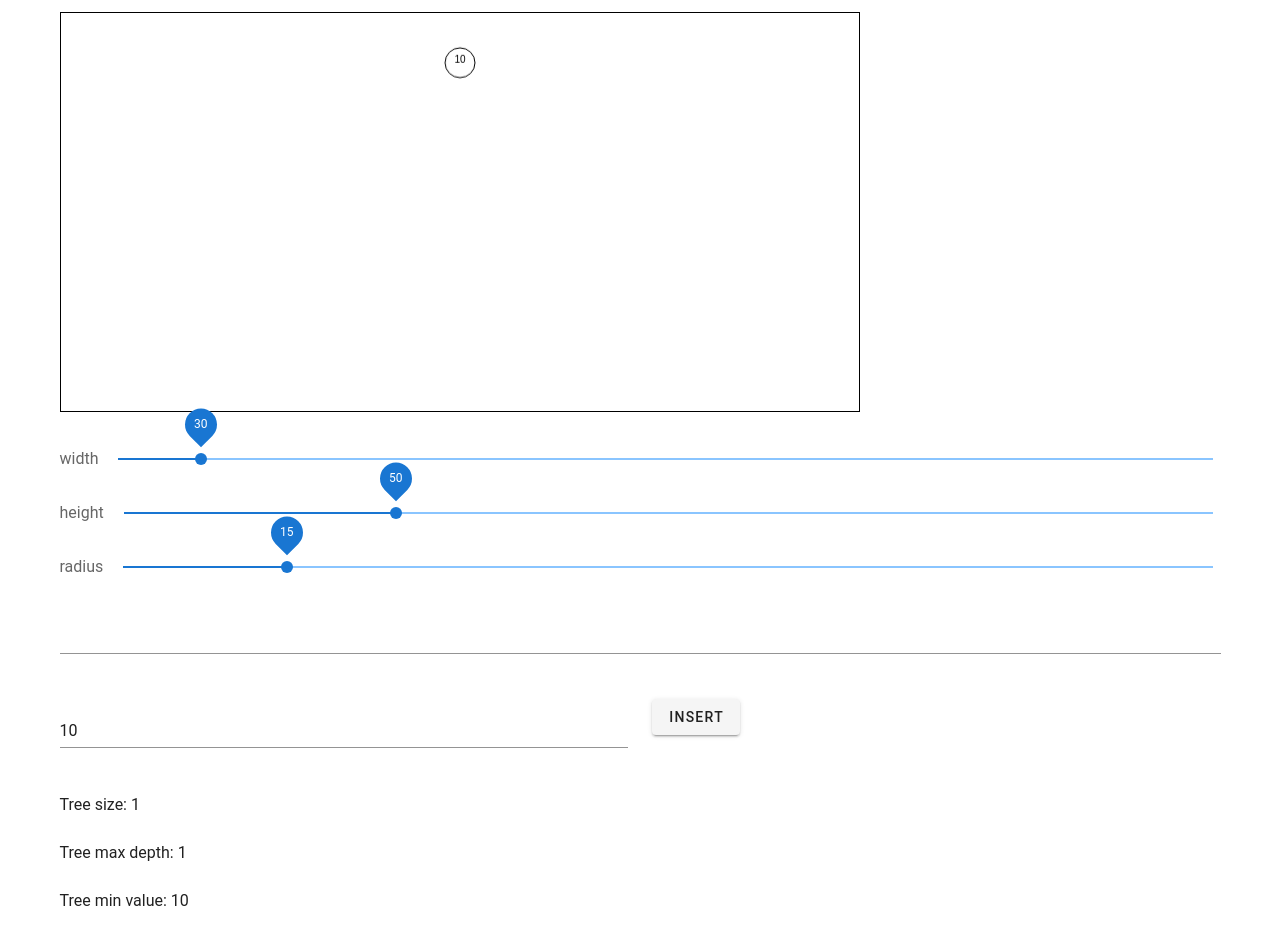
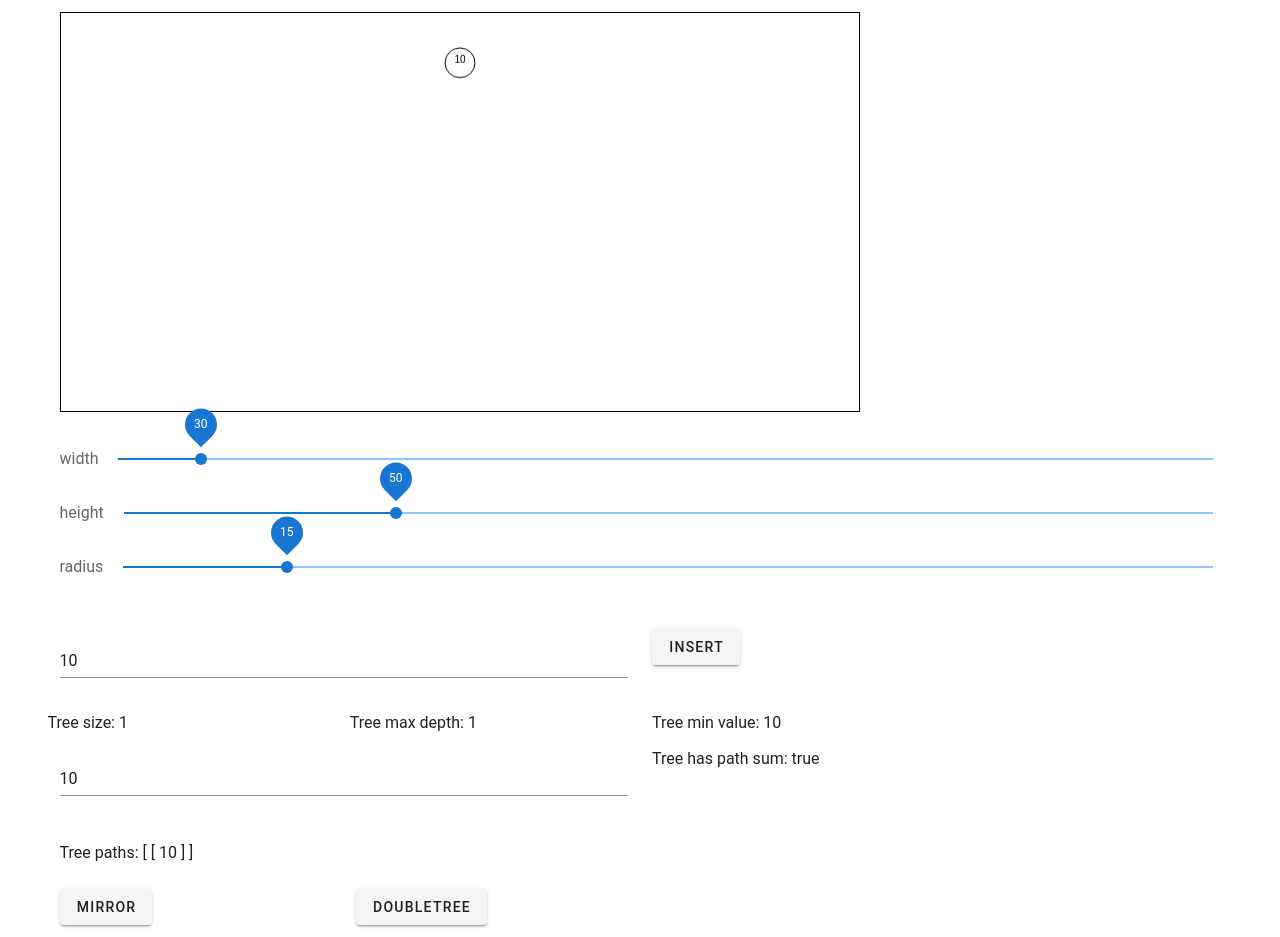
Before and after one commit to zydmayday/goodluck-schedule, a Vue app: page /#/learn-canvas in a window 1280 px wide. Built offline with nearby package versions, Linux system fonts and the light colour scheme; the HTML template or start-up script is replaced by a standard one.

Commit message:
Add some more functions

```diff
--- a/package.json
+++ b/package.json
@@ -11,6 +11,7 @@
   },
   "dependencies": {
     "core-js": "^3.6.5",
+    "ramda": "^0.27.1",
     "reflect-metadata": "^0.1.13",
     "register-service-worker": "^1.7.1",
     "vue": "^2.6.11",
--- a/src/components/atoms/BinaryTreeCanvasController.vue
+++ b/src/components/atoms/BinaryTreeCanvasController.vue
@@ -1,19 +1,45 @@
 <template>
   <v-row>
     <v-col md="6">
-      <v-text-field v-model="localNewValue"> </v-text-field>
+      <v-text-field type="number" v-model.number="localNewValue">
+      </v-text-field>
     </v-col>
     <v-col md="6">
       <v-btn @click="insert">INSERT</v-btn>
     </v-col>
+    <v-row>
+      <v-col md="3">
+        <span> Tree size: {{ treeSize }} </span>
+      </v-col>
+      <v-col md="3">
+        <span> Tree max depth: {{ treeMaxDepth }} </span>
+      </v-col>
+      <v-col md="3">
+        <span> Tree min value: {{ treeMinValue }} </span>
+      </v-col>
+    </v-row>
     <v-col md="12">
-      <span> Tree size: {{ treeSize }} </span>
+      <v-row>
+        <v-col md="6">
+          <v-text-field v-model="pathSum"></v-text-field>
+        </v-col>
+        <v-col md="6">
+          <span> Tree has path sum: {{ hasTreePathSum }} </span>
+        </v-col>
+      </v-row>
     </v-col>
     <v-col md="12">
-      <span> Tree max depth: {{ treeMaxDepth }} </span>
+      <span> Tree paths: {{ treePaths }} </span>
     </v-col>
     <v-col md="12">
-      <span> Tree min value: {{ treeMinValue }} </span>
+      <v-row>
+        <v-col md="3">
+          <v-btn @click="mirror">mirror</v-btn>
+        </v-col>
+        <v-col md="3">
+          <v-btn @click="doubleTree">doubleTree</v-btn>
+        </v-col>
+      </v-row>
     </v-col>
   </v-row>
 </template>
@@ -38,7 +64,24 @@ export default class BinaryTreeCanvasController extends Vue {
     return this.treeData.minValue();
   }
 
+  private get hasTreePathSum(): boolean {
+    return this.treeData.hasPathSum(this.pathSum);
+  }
+
+  private get treePaths(): number[][] {
+    return this.treeData.printPaths();
+  }
+
+  private mirror() {
+    this.treeData.mirror();
+  }
+
+  private doubleTree() {
+    this.treeData.doubleTree();
+  }
+
   private localNewValue = 10;
+  private pathSum = 10;
 
   @Emit("tree-insert")
   private insert() {
--- a/src/components/atoms/BinaryTreeCanvasMetadataController.vue
+++ b/src/components/atoms/BinaryTreeCanvasMetadataController.vue
@@ -20,7 +20,6 @@
         label="radius"
         thumb-label="always"
       ></v-slider>
-      <v-text-field v-model="newValue"> </v-text-field>
     </v-col>
   </v-row>
 </template>
--- a/src/types.ts
+++ b/src/types.ts
@@ -1,3 +1,5 @@
+import * as R from "ramda";
+
 export interface User {
   firstName: string;
   lastName: string;
@@ -44,8 +46,8 @@ export class TreeData {
 
   constructor(
     val: number,
-    left: TreeData | undefined,
-    right: TreeData | undefined
+    left: TreeData | undefined = undefined,
+    right: TreeData | undefined = undefined
   ) {
     this.val = val;
     this.left = left;
@@ -81,11 +83,58 @@ export class TreeData {
     );
   }
 
-  _minValue(node: TreeData): number {
+  private _minValue(node: TreeData): number {
     if (!node.left) {
       return node.val;
     }
     return this._minValue(node.left);
+  }
+
+  private _hasPathSum(node: TreeData | undefined, sum: number): boolean {
+    if (!node) {
+      return false;
+    }
+    if (node._isLeaf()) {
+      return node.val == sum;
+    }
+    return (
+      this._hasPathSum(node.left, sum - node.val) ||
+      this._hasPathSum(node.right, sum - node.val)
+    );
+  }
+
+  private _printPaths(node: TreeData | undefined): number[][] {
+    if (!node) {
+      return [];
+    }
+    if (node._isLeaf()) {
+      return [[node.val]];
+    }
+    const leftPaths = this._printPaths(node.left);
+    const rightPaths = this._printPaths(node.right);
+    const paths = [];
+    for (const path of R.concat(leftPaths, rightPaths)) {
+      paths.push(R.prepend(node.val, path));
+    }
+    return paths;
+  }
+
+  private _mirror(node: TreeData): TreeData {
+    if (node._isLeaf()) {
+      return node;
+    }
+    const left = node.right ? node._mirror(node.right) : undefined;
+    node.right = node.left ? node._mirror(node.left) : undefined;
+    node.left = left;
+    return node;
+  }
+
+  private _double(node: TreeData): TreeData {
+    const copy = new TreeData(node.val);
+    copy.left = node.left ? this._double(node.left) : undefined;
+    node.left = copy;
+    node.right = node.right ? this._double(node.right) : undefined;
+    return node;
   }
 
   insert(val: number) {
@@ -105,6 +154,21 @@ export class TreeData {
     return this._minValue(this);
   }
 
+  hasPathSum(sum: number) {
+    return this._hasPathSum(this, sum);
+  }
+
+  printPaths() {
+    return this._printPaths(this);
+  }
+
+  mirror() {
+    return this._mirror(this);
+  }
+
+  doubleTree() {
+    return this._double(this);
+  }
 }
 
 /**
```
Also changed, not shown: 1 other file (tests, documents, lock files or other folders).
